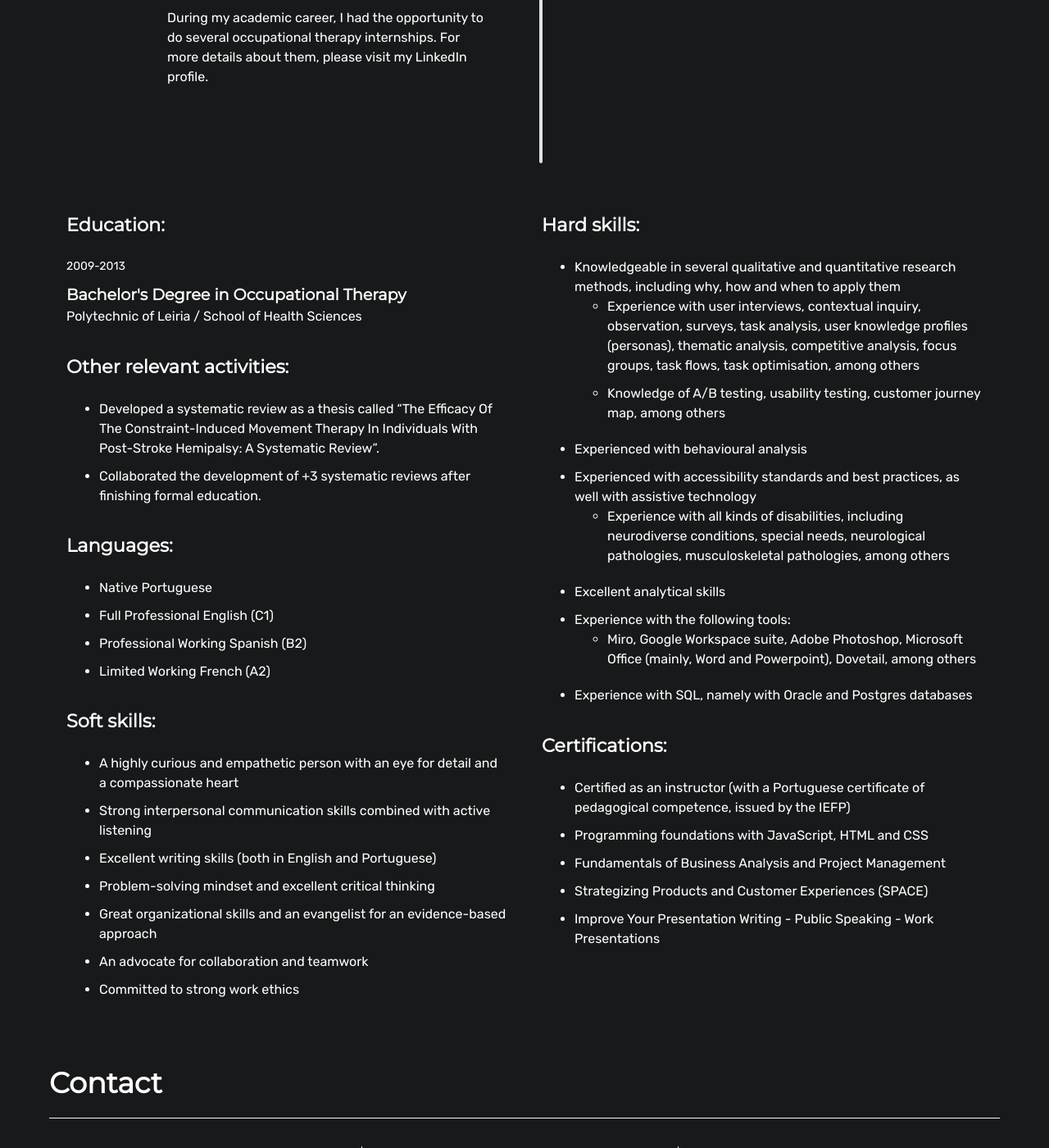
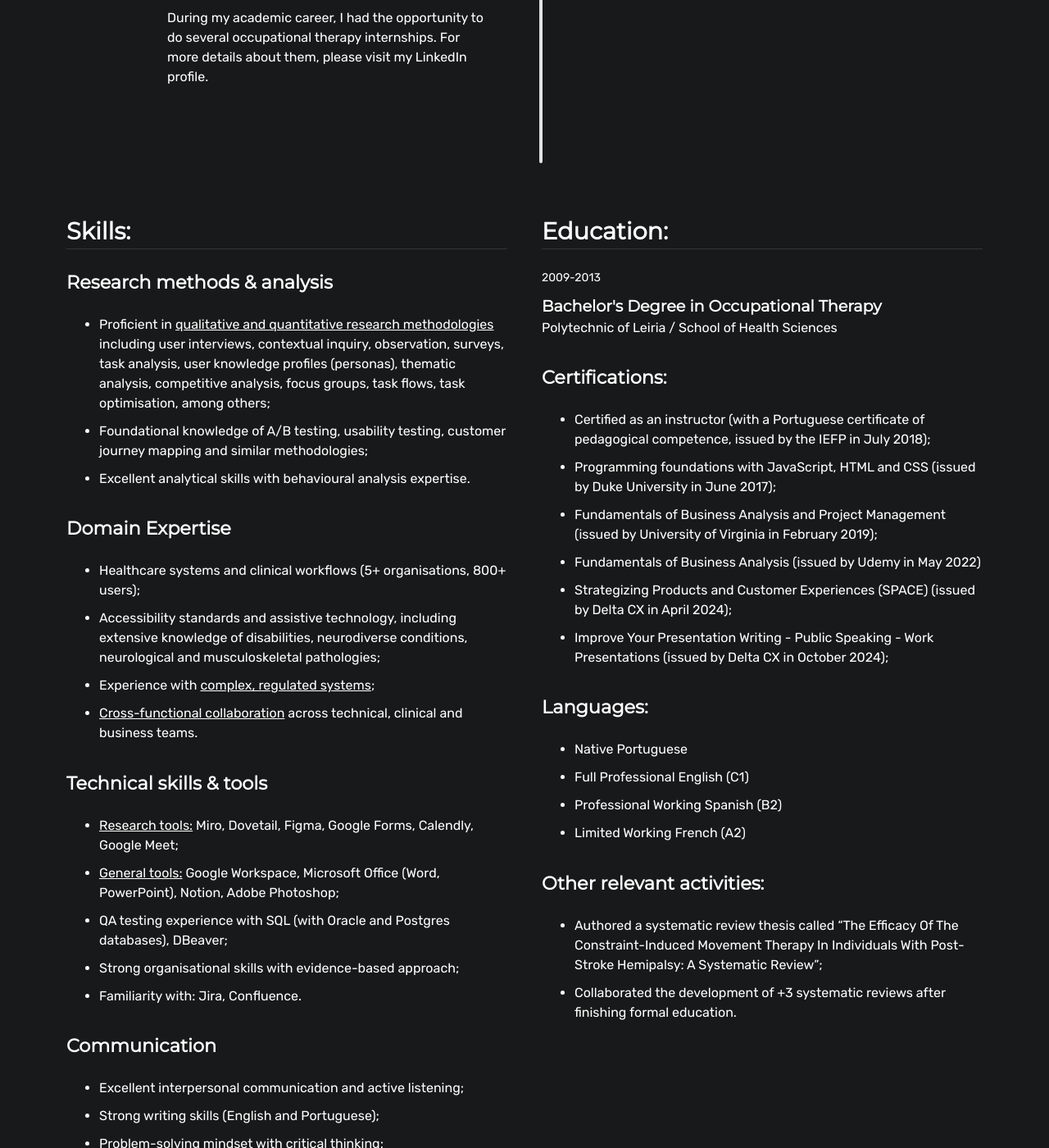
Before and after one commit to analuciacoimbra/analuciacoimbra.github.io, a Jekyll site: the page built from resume.html, in a window 1280 px wide and 1400 px high, scrolled down 1777 px. Shown: the whole window at 82% size. Built offline with Jekyll 4.4.1, drawn with Linux system fonts in a browser that asks for light colours; some of the changed text lies outside the part shown.

Commit message:
Update resume.html

```diff
--- a/resume.html
+++ b/resume.html
@@ -163,8 +163,8 @@ layout: default
                   assessors that validated project viability;
                 </li>
                 <li>
-                  • Delivered research insights and business strategy to business
-                  angels through compelling presentations with data
+                  • Delivered research insights and business strategy to
+                  business angels through compelling presentations with data
                   visualisations that <u>demonstrated product-market fit</u> and
                   business viability.
                 </li>
@@ -257,22 +257,99 @@ layout: default
   </ul>
   <div class="resume-row">
     <div class="resume-col">
-      <h3>Education:</h3>
+      <h2>Skills:</h2>
+      <h3>Research methods & analysis</h3>
+      <ul>
+        <li>
+          Proficient in
+          <u>qualitative and quantitative research methodologies</u> including
+          user interviews, contextual inquiry, observation, surveys, task
+          analysis, user knowledge profiles (personas), thematic analysis,
+          competitive analysis, focus groups, task flows, task optimisation,
+          among others;
+        </li>
+
+        <li>
+          Foundational knowledge of A/B testing, usability testing, customer
+          journey mapping and similar methodologies;
+        </li>
+        <li>
+          Excellent analytical skills with behavioural analysis expertise.
+        </li>
+      </ul>
+      <h3>Domain Expertise</h3>
+      <ul>
+        <li>
+          Healthcare systems and clinical workflows (5+ organisations, 800+
+          users);
+        </li>
+        <li>
+          Accessibility standards and assistive technology, including extensive
+          knowledge of disabilities, neurodiverse conditions, neurological and
+          musculoskeletal pathologies;
+        </li>
+        <li>Experience with <u>complex, regulated systems</u>;</li>
+        <li>
+          <u>Cross-functional collaboration</u> across technical, clinical and
+          business teams.
+        </li>
+      </ul>
+
+      <h3>Technical skills & tools</h3>
+      <ul>
+        <li>
+          <u>Research tools:</u> Miro, Dovetail, Figma, Google Forms, Calendly,
+          Google Meet;
+        </li>
+        <li>
+          <u>General tools:</u> Google Workspace, Microsoft Office (Word,
+          PowerPoint), Notion, Adobe Photoshop;
+        </li>
+        <li>
+          QA testing experience with SQL (with Oracle and Postgres databases),
+          DBeaver;
+        </li>
+        <li>Strong organisational skills with evidence-based approach;</li>
+        <li>Familiarity with: Jira, Confluence.</li>
+      </ul>
+
+      <h3>Communication</h3>
+      <ul>
+        <li>Excellent interpersonal communication and active listening;</li>
+        <li>Strong writing skills (English and Portuguese);</li>
+        <li>Problem-solving mindset with critical thinking;</li>
+        <li>Collaboration, teamwork and strong work ethics.</li>
+      </ul>
+    </div>
+    <div class="resume-col">
+      <h2>Education:</h2>
       <p id="education-date">2009-2013</p>
       <h4 id="education-course">Bachelor's Degree in Occupational Therapy</h4>
       <p id="education-school">
         Polytechnic of Leiria / School of Health Sciences
       </p>
-      <h3>Other relevant activities:</h3>
+      <h3>Certifications:</h3>
       <ul>
         <li>
-          Developed a systematic review as a thesis called “The Efficacy Of The
-          Constraint-Induced Movement Therapy In Individuals With Post-Stroke
-          Hemipalsy: A Systematic Review”.
+          Certified as an instructor (with a Portuguese certificate of
+          pedagogical competence, issued by the IEFP in July 2018);
         </li>
         <li>
-          Collaborated the development of +3 systematic reviews after finishing
-          formal education.
+          Programming foundations with JavaScript, HTML and CSS (issued by Duke
+          University in June 2017);
+        </li>
+        <li>
+          Fundamentals of Business Analysis and Project Management (issued by
+          University of Virginia in February 2019);
+        </li>
+        <li>Fundamentals of Business Analysis (issued by Udemy in May 2022)</li>
+        <li>
+          Strategizing Products and Customer Experiences (SPACE) (issued by
+          Delta CX in April 2024);
+        </li>
+        <li>
+          Improve Your Presentation Writing - Public Speaking - Work
+          Presentations (issued by Delta CX in October 2024);
         </li>
       </ul>
       <h3>Languages:</h3>
@@ -282,81 +359,16 @@ layout: default
         <li>Professional Working Spanish (B2)</li>
         <li>Limited Working French (A2)</li>
       </ul>
-      <h3>Soft skills:</h3>
+      <h3>Other relevant activities:</h3>
       <ul>
         <li>
-          A highly curious and empathetic person with an eye for detail and a
-          compassionate heart
+          Authored a systematic review thesis called “The Efficacy Of The
+          Constraint-Induced Movement Therapy In Individuals With Post-Stroke
+          Hemipalsy: A Systematic Review”;
         </li>
         <li>
-          Strong interpersonal communication skills combined with active
-          listening
-        </li>
-        <li>Excellent writing skills (both in English and Portuguese)</li>
-        <li>Problem-solving mindset and excellent critical thinking</li>
-        <li>
-          Great organizational skills and an evangelist for an evidence-based
-          approach
-        </li>
-        <li>An advocate for collaboration and teamwork</li>
-        <li>Committed to strong work ethics</li>
-      </ul>
-    </div>
-    <div class="resume-col">
-      <h3>Hard skills:</h3>
-      <ul>
-        <li>
-          Knowledgeable in several qualitative and quantitative research
-          methods, including why, how and when to apply them
-          <ul>
-            <li>
-              Experience with user interviews, contextual inquiry, observation,
-              surveys, task analysis, user knowledge profiles (personas),
-              thematic analysis, competitive analysis, focus groups, task flows,
-              task optimisation, among others
-            </li>
-            <li>
-              Knowledge of A/B testing, usability testing, customer journey map,
-              among others
-            </li>
-          </ul>
-        </li>
-        <li>Experienced with behavioural analysis</li>
-        <li>
-          Experienced with accessibility standards and best practices, as well
-          with assistive technology
-          <ul>
-            <li>
-              Experience with all kinds of disabilities, including neurodiverse
-              conditions, special needs, neurological pathologies,
-              musculoskeletal pathologies, among others
-            </li>
-          </ul>
-        </li>
-        <li>Excellent analytical skills</li>
-        <li>
-          Experience with the following tools:
-          <ul>
-            <li>
-              Miro, Google Workspace suite, Adobe Photoshop, Microsoft Office
-              (mainly, Word and Powerpoint), Dovetail, among others
-            </li>
-          </ul>
-        </li>
-        <li>Experience with SQL, namely with Oracle and Postgres databases</li>
-      </ul>
-      <h3>Certifications:</h3>
-      <ul>
-        <li>
-          Certified as an instructor (with a Portuguese certificate of
-          pedagogical competence, issued by the IEFP)
-        </li>
-        <li>Programming foundations with JavaScript, HTML and CSS</li>
-        <li>Fundamentals of Business Analysis and Project Management</li>
-        <li>Strategizing Products and Customer Experiences (SPACE)</li>
-        <li>
-          Improve Your Presentation Writing - Public Speaking - Work
-          Presentations
+          Collaborated the development of +3 systematic reviews after finishing
+          formal education.
         </li>
       </ul>
     </div>
```
